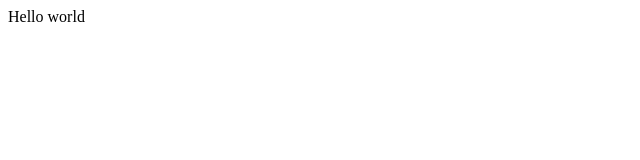
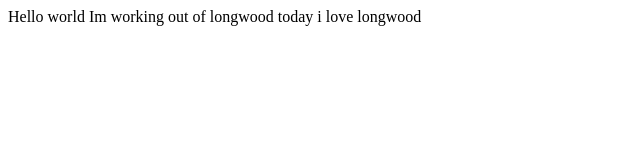
Before and after one commit to itzzJojo/NearBuoyantSystemadministrator, a plain HTML site: page index.html in a window 1280 px wide. Shown: the whole page, without its empty margins (0-640 px from the left). Drawn offline with Linux system fonts and the light colour scheme.

Commit message:
something i did was i updated my code to say I love longwood

```diff
--- a/index.html
+++ b/index.html
@@ -10,6 +10,8 @@
 
 <body>
   Hello world
+  Im working out of longwood today
+  i love longwood
   <script src="script.js"></script>
 </body>
 
```
